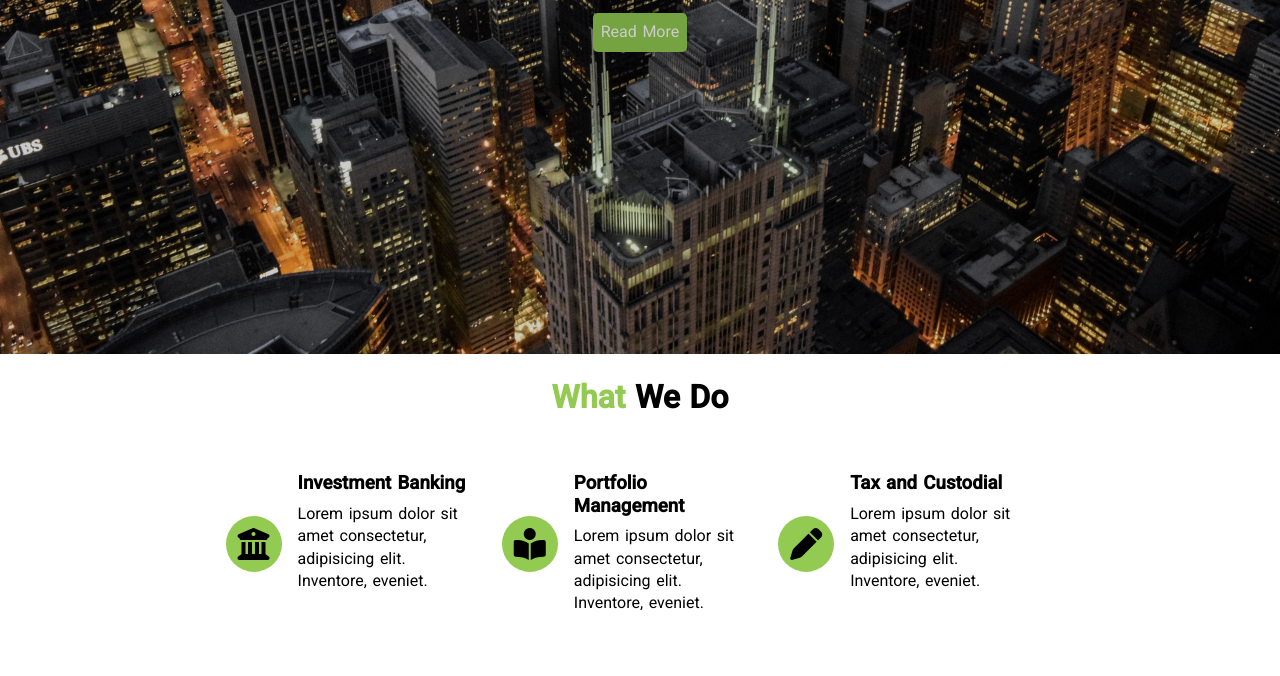
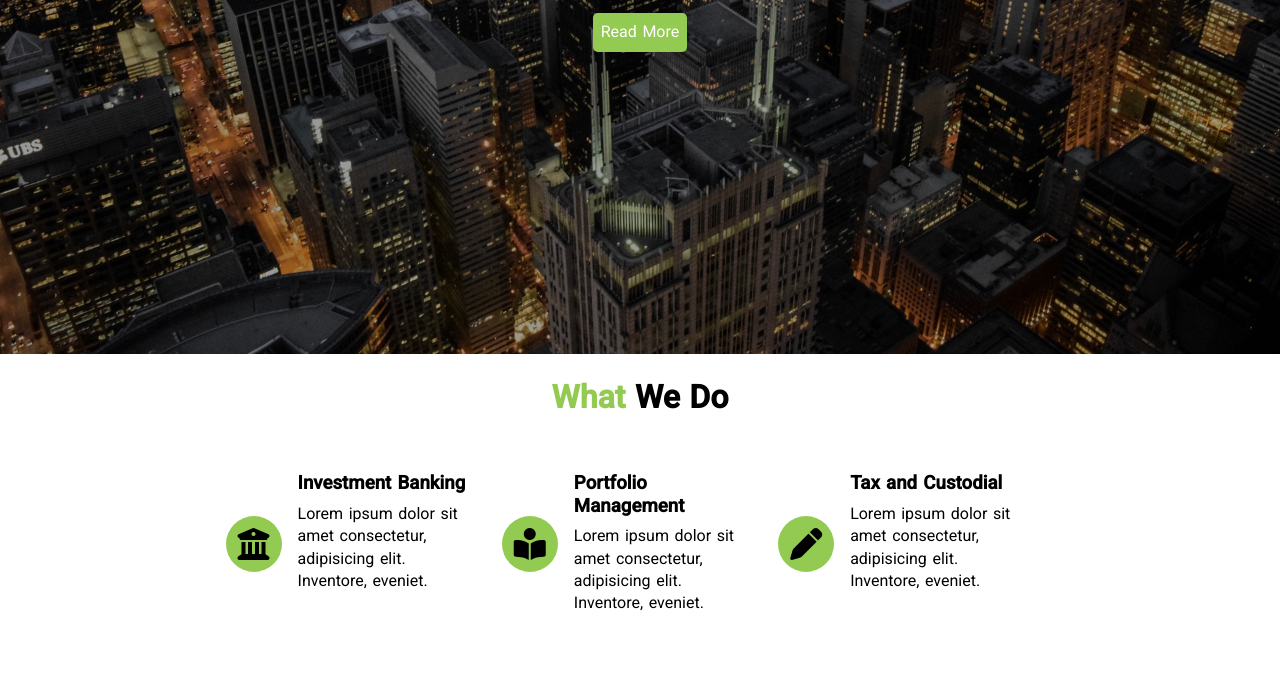
Before and after one commit to Srivardhan11/Edgeledger, a plain HTML site: page index.html in a window 1280 px wide. Shown: the part 446-1122 px from the top of the page. Drawn offline with nearby package versions, Linux system fonts and the light colour scheme.

Commit message:
Complete

```diff
--- a/style.css
+++ b/style.css
@@ -63,7 +63,7 @@ a:hover { background-color: var(--green); }
 
 #home {
   height: 100vh;
-  background: url("./image_resources/showcase.jpg") no-repeat center center/cover;
+  background: rgba(0,0,0,.4);
 }
 
 #home div {
@@ -80,9 +80,10 @@ a:hover { background-color: var(--green); }
   position: absolute;
   top: 0;
   left: 0;
+  background: url("./image_resources/showcase.jpg") no-repeat center center/cover;
   height: 100%;
   width: 100%;
-  background: rgba(0,0,0,0.2);
+  z-index: -1;
 }
 
 #home h2 {
```
